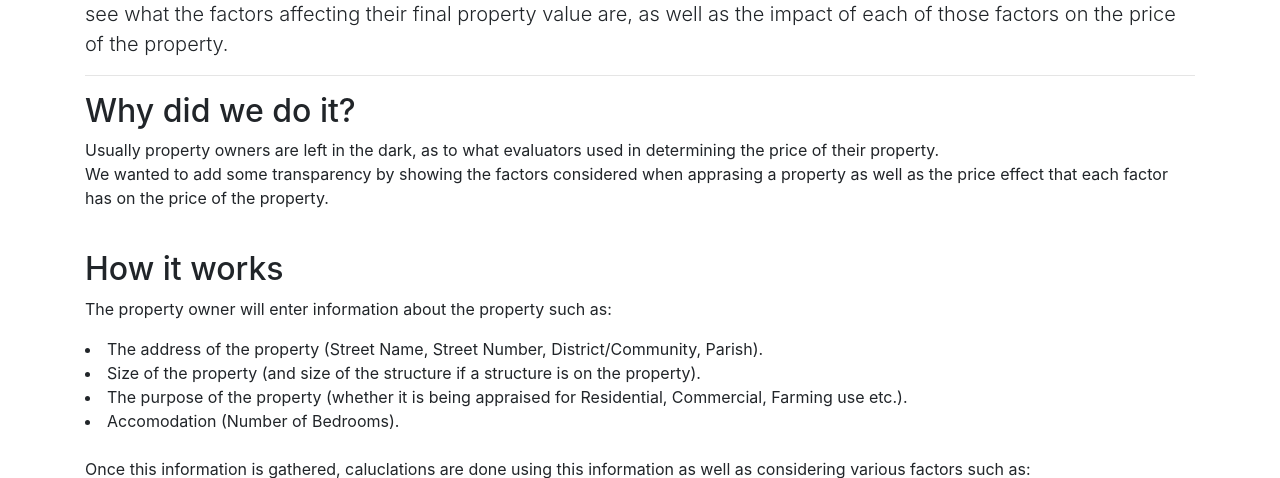
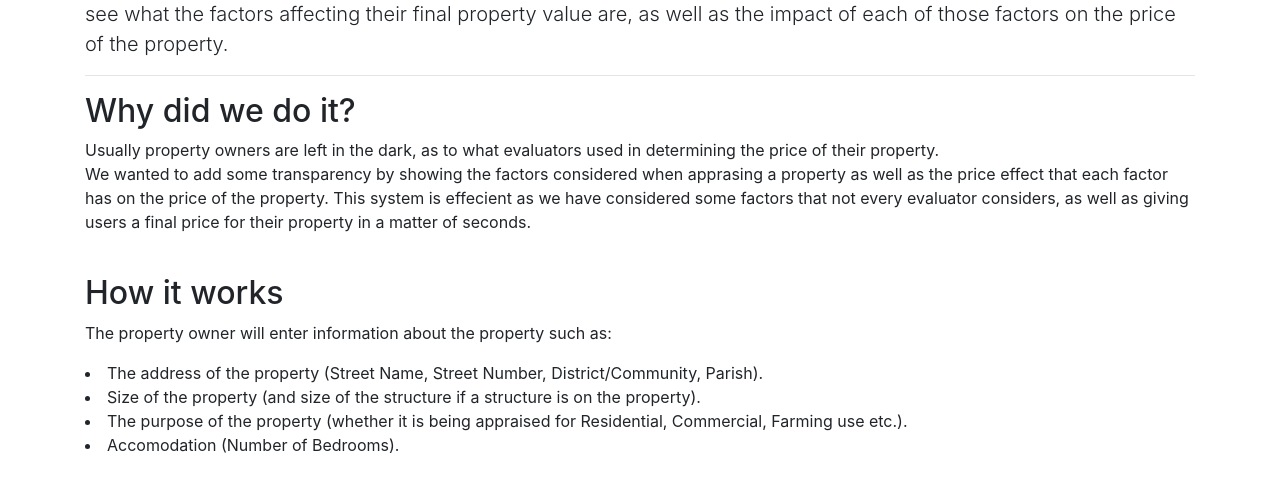
Before and after one commit to brianbeckford/capstonewebsite, a Flask app: page / in a window 1280 px wide. Shown: the part 227-705 px from the top of the page. Run offline with Flask 2, Linux system fonts and the light colour scheme; some libraries are stand-ins or nearby versions.

Commit message:
Capstone Website

```diff
--- a/app/templates/home.html
+++ b/app/templates/home.html
@@ -11,7 +11,8 @@
 
 <h2>Why did we do it?</h2>
 <p> Usually property owners are left in the dark, as to what evaluators used in determining the price of their property. <br>
-We wanted to add some transparency by showing the factors considered when apprasing a property as well as the price effect that each factor has on the price of the property.</p>
+We wanted to add some transparency by showing the factors considered when apprasing a property as well as the price effect that each factor has on the price of the property.
+This system is effecient as we have considered some factors that not every evaluator considers, as well as giving users a final price for their property in a matter of seconds.</p>
 <br>
 
 <h2>How it works</h2>
```
